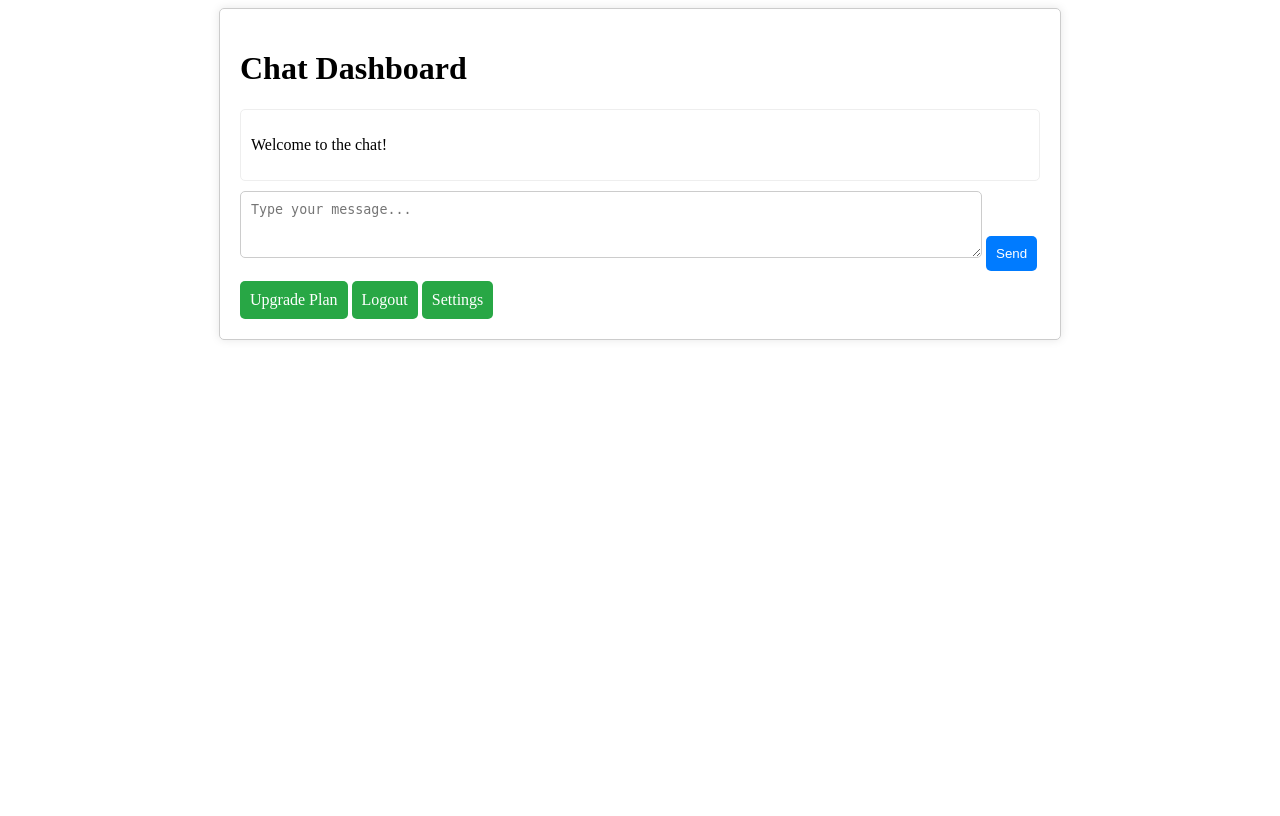
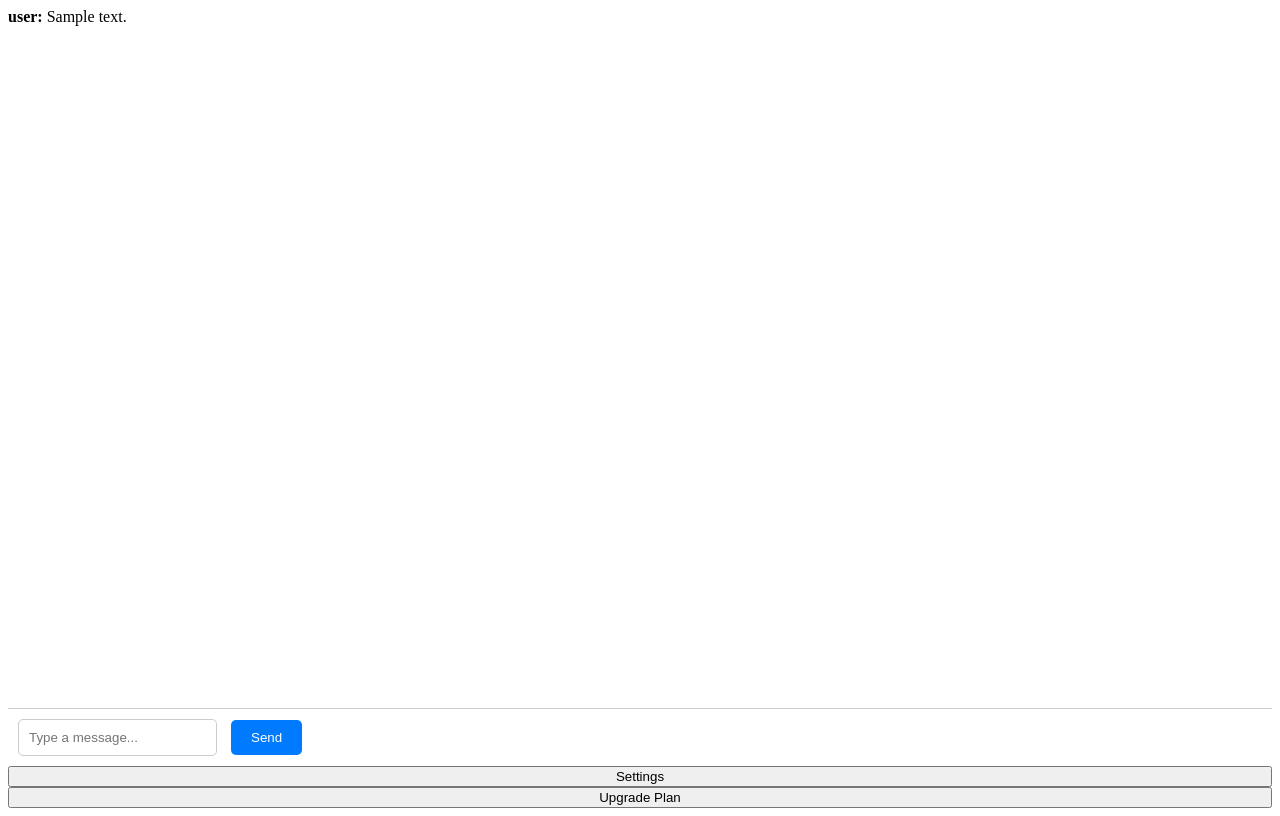
Before and after one commit to verrorcode/kontra-backend, a Django app: page /chat/ in a window 1280 px wide. Before the commit the page ends 340 px from the top, so only its background shows below. Run offline with Django 4.2, Linux system fonts and the light colour scheme; a user stored in the database is signed in; tables that the repository leaves empty hold one stand-in row (values such as "Sample post").

Commit message:
dashboard1

```diff
--- a/dashboard/models.py
+++ b/dashboard/models.py
@@ -1,12 +1,25 @@
 
 from django.db import models
 from django.contrib.auth.models import User
-
+import datetime
+from django.utils import timezone
 class Folder(models.Model):
+    user = models.ForeignKey(User, on_delete=models.CASCADE)
     name = models.CharField(max_length=255)
-    user = models.ForeignKey(User, on_delete=models.CASCADE)
+    created_at = models.DateTimeField(default=timezone.now)
 
 class Document(models.Model):
+    user = models.ForeignKey(User, on_delete=models.CASCADE)
     file = models.FileField(upload_to='documents/')
-    folder = models.ForeignKey(Folder, on_delete=models.CASCADE)
+    folder = models.ForeignKey(Folder, null=True, blank=True, on_delete=models.SET_NULL)
+    uploaded_at = models.DateTimeField(default=timezone.now, blank=True)
+
+class ChatMessage(models.Model):
+    ROLE_CHOICES = [
+        ('user', 'User'),
+        ('bot', 'Bot'),
+    ]
     user = models.ForeignKey(User, on_delete=models.CASCADE)
+    message = models.TextField()
+    role = models.CharField(max_length=10, choices=ROLE_CHOICES)  # 'user' or 'bot'
+    timestamp = models.DateTimeField(auto_now_add=True)
--- a/dashboard/templates/chat_dashboard.html
+++ b/dashboard/templates/chat_dashboard.html
@@ -1,83 +1,60 @@
-<!-- yourapp/templates/chat_dashboard.html -->
+<!-- templates/chat_dashboard.html -->
 
 <!DOCTYPE html>
 <html lang="en">
 <head>
     <meta charset="UTF-8">
+    <meta name="viewport" content="width=device-width, initial-scale=1.0">
     <title>Chat Dashboard</title>
-    <!-- Add your CSS styles here -->
     <style>
-        /* Example styles, adjust as needed */
         .chat-container {
-            max-width: 800px;
-            margin: 0 auto;
-            padding: 20px;
-            border: 1px solid #ccc;
-            border-radius: 5px;
-            box-shadow: 0 0 10px rgba(0, 0, 0, 0.1);
+            display: flex;
+            flex-direction: column;
+            height: 100vh;
         }
-        .chat-messages {
-            overflow-y: scroll;
-            max-height: 300px;
-            border: 1px solid #eee;
+        .messages {
+            flex-grow: 1;
+            overflow-y: auto;
+        }
+        .input-area {
+            display: flex;
             padding: 10px;
-            border-radius: 5px;
+            border-top: 1px solid #ccc;
         }
-        .chat-input {
-            width: calc(100% - 80px); /* Adjust width to fit your layout */
+        .input-area input {
+            flex-grow: 1;
             padding: 10px;
-            margin-top: 10px;
             border: 1px solid #ccc;
             border-radius: 5px;
         }
-        .chat-submit {
-            margin-top: 10px;
-            padding: 10px;
+        .input-area button {
+            margin-left: 10px;
+            padding: 10px 20px;
+            border: none;
             background-color: #007bff;
-            color: #fff;
-            border: none;
+            color: white;
             border-radius: 5px;
-            cursor: pointer;
-        }
-        .settings-button {
-            display: inline-block;
-            padding: 10px;
-            background-color: #28a745;
-            color: #fff;
-            border: none;
-            border-radius: 5px;
-            margin-top: 10px;
-            cursor: pointer;
-            text-decoration: none;
         }
     </style>
 </head>
 <body>
     <div class="chat-container">
-        <h1>Chat Dashboard</h1>
-        <div class="chat-messages" id="chat-messages">
-            <!-- Chat messages will be displayed here -->
-            <p>Welcome to the chat!</p>
+        <div class="messages">
+            {% for message in messages %}
+                <div class="message">
+                    <strong>{{ message.role }}:</strong> {{ message.message }}
+                </div>
+            {% endfor %}
         </div>
-        <textarea class="chat-input" id="chat-input" rows="3" placeholder="Type your message..."></textarea>
-        <button class="chat-submit" onclick="sendMessage()">Send</button>
-        <a href="{% url 'upgrade_plan' %}" class="settings-button">Upgrade Plan</a>
-        <a href="{% url 'account_logout' %}" class="settings-button">Logout</a>
-        <a href="{% url 'settings' %}" class="settings-button">Settings</a> <!-- Added button for settings -->
+        <div class="input-area">
+            <form action="{% url 'send_message' %}" method="POST">
+                {% csrf_token %}
+                <input type="text" name="message" placeholder="Type a message..." required>
+                <button type="submit">Send</button>
+            </form>
+        </div>
+        <button onclick="location.href='{% url 'settings' %}'">Settings</button>
+        <button onclick="location.href='{% url 'upgrade_plan' %}'">Upgrade Plan</button>
     </div>
-
-    <!-- Include your JavaScript for chat functionality -->
-    <script>
-        function sendMessage() {
-            var messageInput = document.getElementById('chat-input').value;
-            if (messageInput.trim() !== '') {
-                var chatMessages = document.getElementById('chat-messages');
-                var newMessage = document.createElement('p');
-                newMessage.textContent = messageInput;
-                chatMessages.appendChild(newMessage);
-                document.getElementById('chat-input').value = '';
-            }
-        }
-    </script>
 </body>
 </html>
--- a/dashboard/urls.py
+++ b/dashboard/urls.py
@@ -1,11 +1,19 @@
+# yourapp/urls.py
+
 from django.urls import path
-from .views import chat_dashboard, settings_page, create_folder, upload_document,\
-                    upgrade_plan
+from .views import (
+    ChatDashboardView, SettingsView, UploadDocumentView,
+    CreateFolderView, DeleteDocumentView, DeleteFolderView,
+    UpgradePlanView, SendMessageView
+)
 
 urlpatterns = [
-    path('chat/', chat_dashboard, name='chat_dashboard'),
-    path('settings/', settings_page, name='settings'),
-    path('create_folder/', create_folder, name='create_folder'),
-    path('upload_document/', upload_document, name='upload_document'),
-    path('upgrade/', upgrade_plan, name='upgrade_plan'),
+    path('chat/', ChatDashboardView.as_view(), name='chat_dashboard'),
+    path('settings/', SettingsView.as_view(), name='settings'),
+    path('upload_document/', UploadDocumentView.as_view(), name='upload_document'),
+    path('create_folder/', CreateFolderView.as_view(), name='create_folder'),
+    path('delete_document/<int:document_id>/', DeleteDocumentView.as_view(), name='delete_document'),
+    path('delete_folder/<int:folder_id>/', DeleteFolderView.as_view(), name='delete_folder'),
+    path('upgrade_plan/', UpgradePlanView.as_view(), name='upgrade_plan'),
+    path('send_message/', SendMessageView.as_view(), name='send_message'),
 ]
--- a/dashboard/views.py
+++ b/dashboard/views.py
@@ -1,34 +1,74 @@
+# yourapp/views.py
 
-from django.shortcuts import render, redirect
-from django.contrib.auth.decorators import login_required
-from .models import Folder, Document
+from django.shortcuts import render, redirect, get_object_or_404
+from django.urls import reverse_lazy
+from django.contrib.auth.mixins import LoginRequiredMixin
+from django.utils.decorators import method_decorator
+from django.views import View
+from django.views.generic import TemplateView, ListView, CreateView, DeleteView
+from django.views.decorators.csrf import csrf_exempt
+from .models import Folder, Document, ChatMessage
 
-@login_required
-def chat_dashboard(request):
-    return render(request, 'chat_dashboard.html')
+class ChatDashboardView(LoginRequiredMixin, ListView):
+    model = ChatMessage
+    template_name = 'chat_dashboard.html'
+    context_object_name = 'messages'
 
-@login_required
-def settings_page(request):
-    folders = Folder.objects.filter(user=request.user)
-    documents = Document.objects.filter(user=request.user)
-    return render(request, 'settings.html', {'folders': folders, 'documents': documents})
+    def get_queryset(self):
+        return ChatMessage.objects.filter(user=self.request.user).order_by('timestamp')
 
-@login_required
-def create_folder(request):
-    if request.method == 'POST':
-        name = request.POST.get('name')
-        Folder.objects.create(name=name, user=request.user)
-    return redirect('settings')
+class SettingsView(LoginRequiredMixin, TemplateView):
+    template_name = 'settings.html'
 
-@login_required
-def upload_document(request):
-    if request.method == 'POST':
-        file = request.FILES['file']
+    def get_context_data(self, **kwargs):
+        context = super().get_context_data(**kwargs)
+        context['documents'] = Document.objects.filter(user=self.request.user)
+        context['folders'] = Folder.objects.filter(user=self.request.user)
+        return context
+
+@method_decorator(csrf_exempt, name='dispatch')
+class UploadDocumentView(LoginRequiredMixin, View):
+    def post(self, request, *args, **kwargs):
+        document = request.FILES['document']
         folder_id = request.POST.get('folder_id')
-        folder = Folder.objects.get(id=folder_id)
-        Document.objects.create(file=file, folder=folder, user=request.user)
-    return redirect('settings')
+        folder = Folder.objects.get(id=folder_id) if folder_id else None
+        Document.objects.create(user=request.user, file=document, folder=folder)
+        return redirect('settings')
 
+@method_decorator(csrf_exempt, name='dispatch')
+class CreateFolderView(LoginRequiredMixin, View):
+    def post(self, request, *args, **kwargs):
+        folder_name = request.POST.get('folder_name')
+        Folder.objects.create(user=request.user, name=folder_name)
+        return redirect('settings')
 
-def upgrade_plan(request):
-    return render(request, 'upgrade_plan.html')
+@method_decorator(csrf_exempt, name='dispatch')
+class DeleteDocumentView(LoginRequiredMixin, View):
+    def post(self, request, *args, **kwargs):
+        document = get_object_or_404(Document, id=kwargs['document_id'], user=request.user)
+        document.delete()
+        return redirect('settings')
+
+@method_decorator(csrf_exempt, name='dispatch')
+class DeleteFolderView(LoginRequiredMixin, View):
+    def post(self, request, *args, **kwargs):
+        folder = get_object_or_404(Folder, id=kwargs['folder_id'], user=request.user)
+        folder.delete()
+        return redirect('settings')
+
+class UpgradePlanView(LoginRequiredMixin, TemplateView):
+    template_name = 'upgrade_plan.html'
+
+@method_decorator(csrf_exempt, name='dispatch')
+class SendMessageView(LoginRequiredMixin, View):
+    def post(self, request, *args, **kwargs):
+        message = request.POST.get('message')
+        if message:
+            ChatMessage.objects.create(user=request.user, message=message, role='user')
+            bot_response = self.get_bot_response(message)
+            ChatMessage.objects.create(user=request.user, message=bot_response, role='bot')
+        return redirect('chat_dashboard')
+
+    def get_bot_response(self, message):
+        # Implement your chatbot response logic here
+        return "This is a mock bot response."
```
Also changed, not shown: dashboard/templates/settings.html (+48 -16 lines), dashboard/migrations/0002_document_uploaded_at_folder_created_at_and_more.py (added), dashboard/migrations/0003_alter_document_uploaded_at_alter_folder_created_at.py (added).
